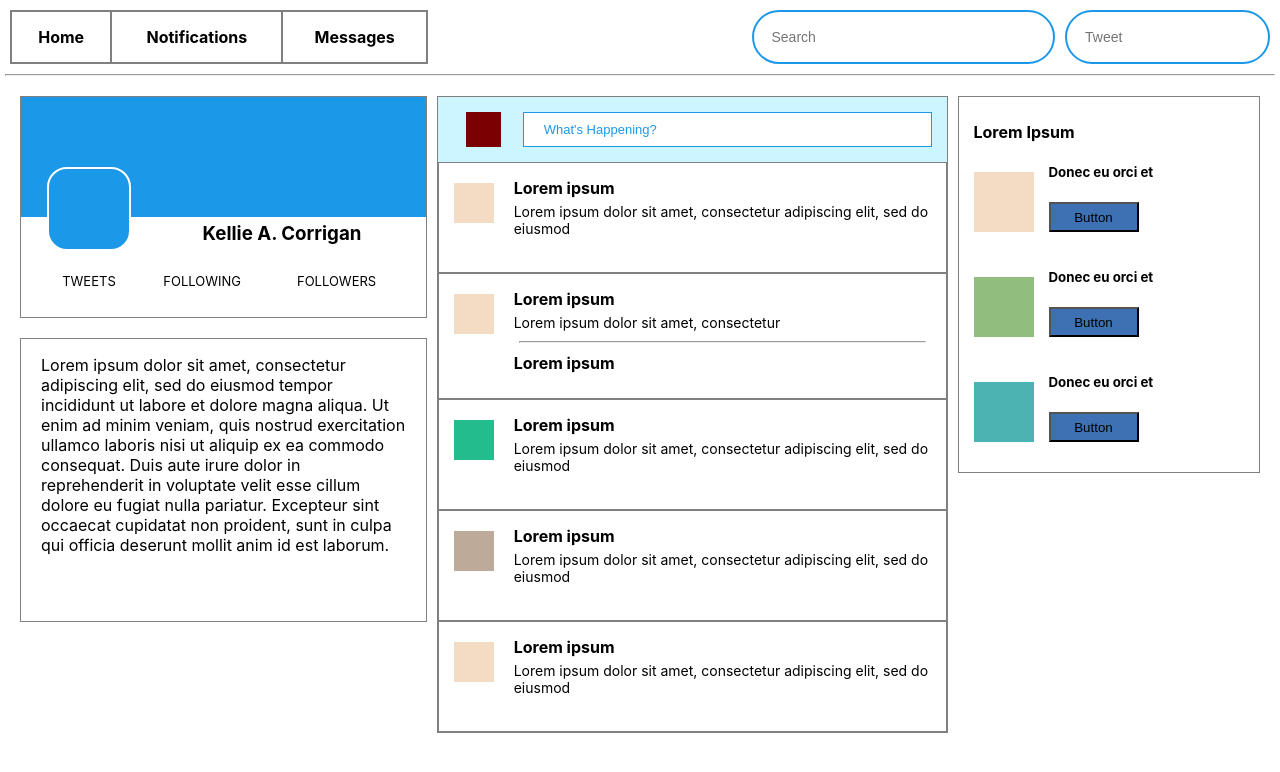
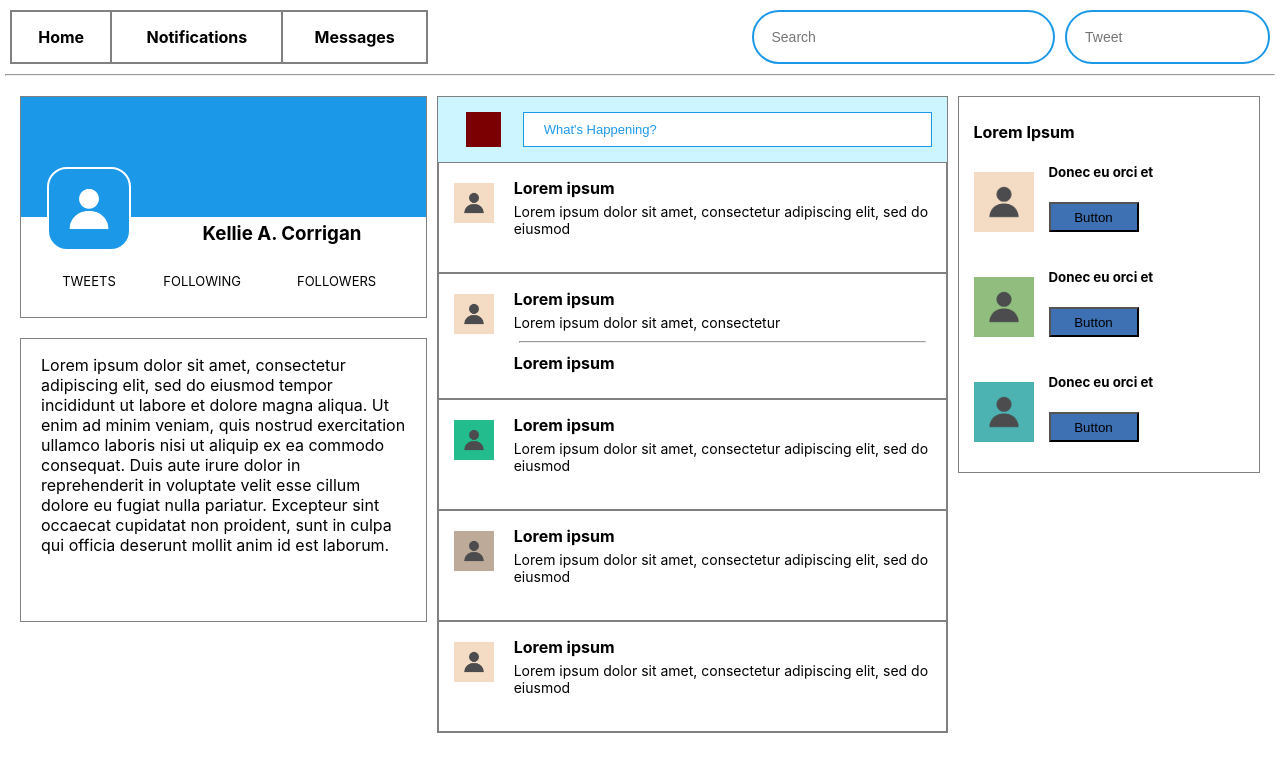
Before and after one commit to ikemanep1/Project-6_Social_Media_Clone, a React (Create React App) app: page / in a window 1280 px wide. Shown: the top 772 px of the page. Built offline with nearby package versions, Linux system fonts and the light colour scheme.

Commit message:
Add images

```diff
--- a/src/App.css
+++ b/src/App.css
@@ -30,6 +30,9 @@ text-align: center;
   position: absolute;
   margin-top: -50px;
   margin-left: 2%;
+  display: flex;
+  justify-content: center;
+  align-items: center;
 }
 .feedTop {
   background-color: #ccf5ff;
@@ -117,3 +120,7 @@ padding: 0px 20px 50px;
 hr {
   margin: 5px;
 }
+
+img {
+  width: 60%;
+}
--- a/src/Friend.jsx
+++ b/src/Friend.jsx
@@ -13,10 +13,15 @@ function Friend(props){
     'margin-left': "0px",
     'margin-top': "30px",
     'margin-bottom': "15px",
+    display: 'flex',
+    'justify-content': 'center',
+    'align-items': 'center'
   }
   return (
     <div className="friend" style={friendStyles}>
-      <div className='friend-pic' style={friendPicStyles}></div>
+      <div className='friend-pic' style={friendPicStyles}>
+        <img src='/user.png'></img>
+      </div>
       <div>
         <h5>{props.name}</h5>
         <button>Button</button>
--- a/src/NameCard.jsx
+++ b/src/NameCard.jsx
@@ -4,7 +4,9 @@ function NameCard(){
   return (
     <div className="namecard">
       <p></p>
-      <div className='profile-pic'></div>
+      <div className='profile-pic'>
+        <img src='/user-white.png'></img>
+      </div>
       <h3>Kellie A. Corrigan</h3>
       <table>
         <tr>
--- a/src/Post.jsx
+++ b/src/Post.jsx
@@ -10,7 +10,10 @@ function Post(props){
     backgroundColor: props.color,
     width: '40px',
     height: '40px',
-    'margin-top': '15px'
+    'margin-top': '15px',
+    display: 'flex',
+    'justify-content': 'center',
+    'align-items': 'center'
   }
   const h4Style = {
     margin: '10px 0px 0px'
@@ -32,7 +35,9 @@ function Post(props){
   }
   return (
     <div className="post" style={postStyles}>
-      <div className='sub-pic' style={subPicStyles}></div>
+      <div className='sub-pic' style={subPicStyles}>
+        <img src='/user.png'></img>
+      </div>
       <div>
         <h4 style={h4Style}>{props.user}</h4>
         <p style={pStyle}>{props.content}</p>
```
Also changed, not shown: public/user-white.png (added), public/user.png (added).
